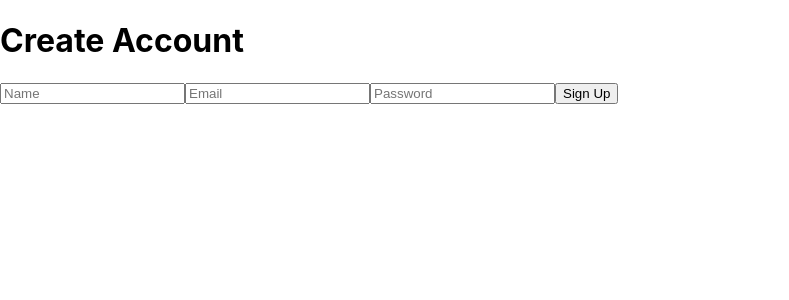
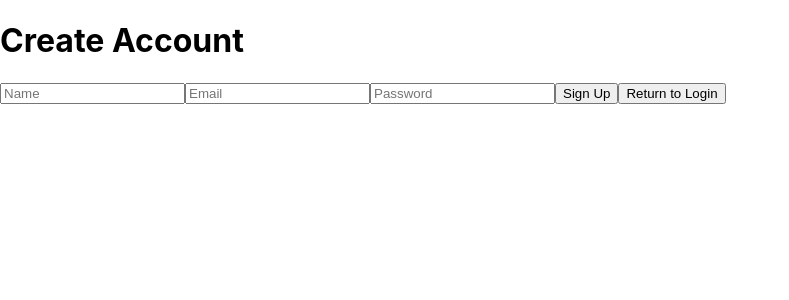
Before and after one commit to AAknow/Budgeting-Application, a React (Create React App) app in the folder client/: page /signup in a window 1280 px wide. Shown: the top 300 px of the page, without its empty margins (0-789 px from the left). Built offline with nearby package versions, Linux system fonts and the light colour scheme.

Commit message:
add success message. create button to navigate back to login page

```diff
--- a/client/src/pages/Signup.js
+++ b/client/src/pages/Signup.js
@@ -9,11 +9,13 @@ function Signup() {
     const [email, setEmail] = useState("");
     const [password, setPassword] = useState("");
     const [error, setError] = useState("");
+    const [success, setSuccess] = useState("");
 
     const signUp = async () => {
         try {
 
             setError("");
+            setSuccess("");
 
             const response = await api.post(
                 "/auth/signup",
@@ -23,6 +25,13 @@ function Signup() {
                     password
                 }
             );
+
+            setSuccess(response.data.message);
+
+            // Clear form data
+            setName("");
+            setEmail("");
+            setPassword("");
 
             console.log(response.data);
 
@@ -47,6 +56,12 @@ function Signup() {
             {error && (
                 <p style={{ color: "red "}}>
                     {error}
+                </p>
+            )}
+
+            {success && (
+                <p style={{ color: "green "}}>
+                    {success}
                 </p>
             )}
 
@@ -75,6 +90,10 @@ function Signup() {
                 Sign Up
             </button>
 
+            <button onClick={() => navigate("/")}>
+                Return to Login
+            </button>
+
         </div>
     );
 }
```
